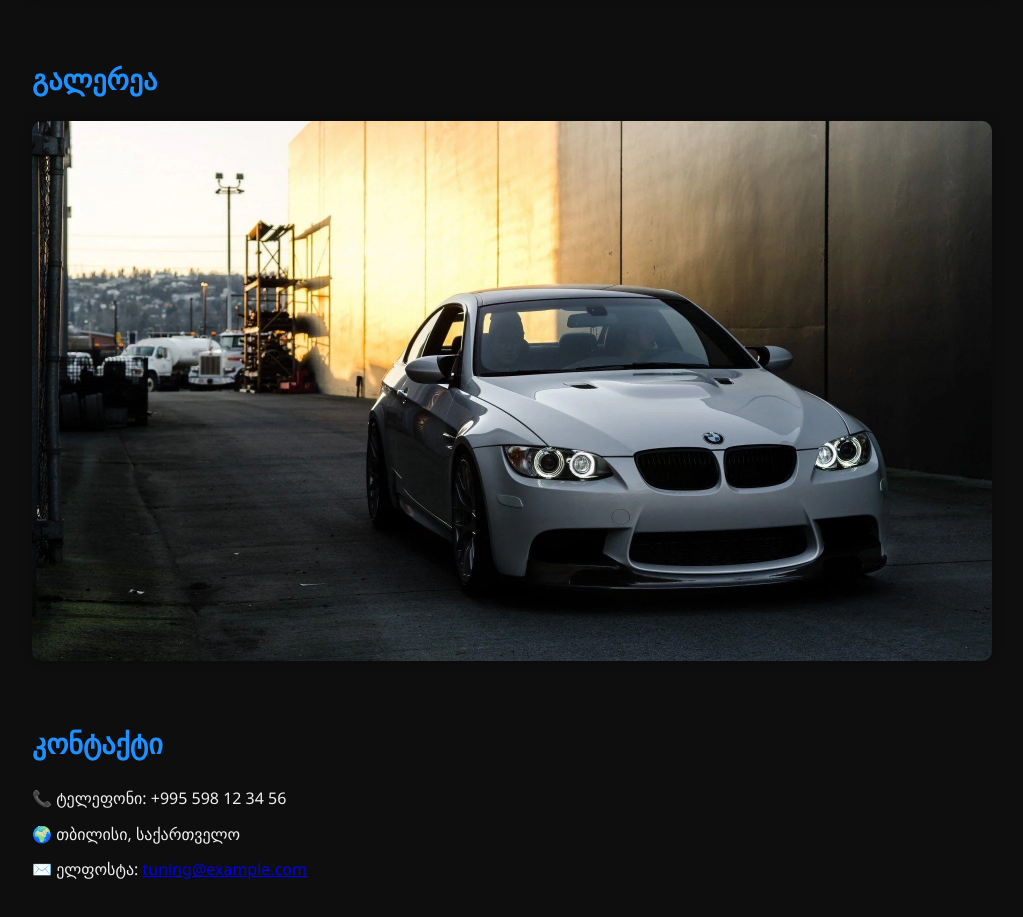
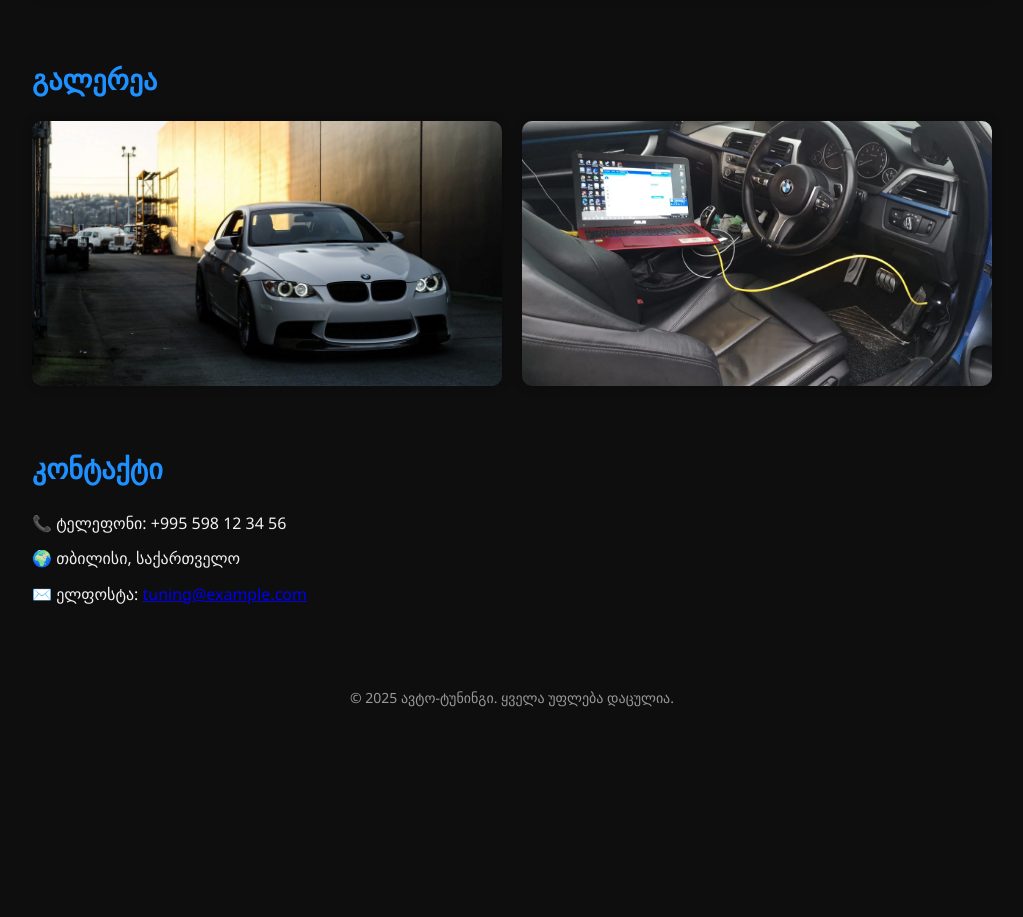
Before and after one commit to tskhado12/TskhadosGarage, a plain HTML site: page index.html in a window 1280 px wide. Shown: the part 1007-1924 px from the top of the page, without its empty margins (128-1151 px from the left). After the commit the page ends 1737 px from the top, so only its background shows below. Drawn offline with Linux system fonts and the light colour scheme.

Commit message:
Update index.html

```diff
--- a/index.html
+++ b/index.html
@@ -158,6 +158,7 @@
     <h2>გალერეა</h2>
     <div class="gallery">
       <img src="wp2015598.webp" alt="BMW E92 tuning" />
+      <img src="WhatsAppImage2021-07-13at6.46.58PM_1.webp" alt="BMW диагностика" />
     </div>
   </section>
 
```
